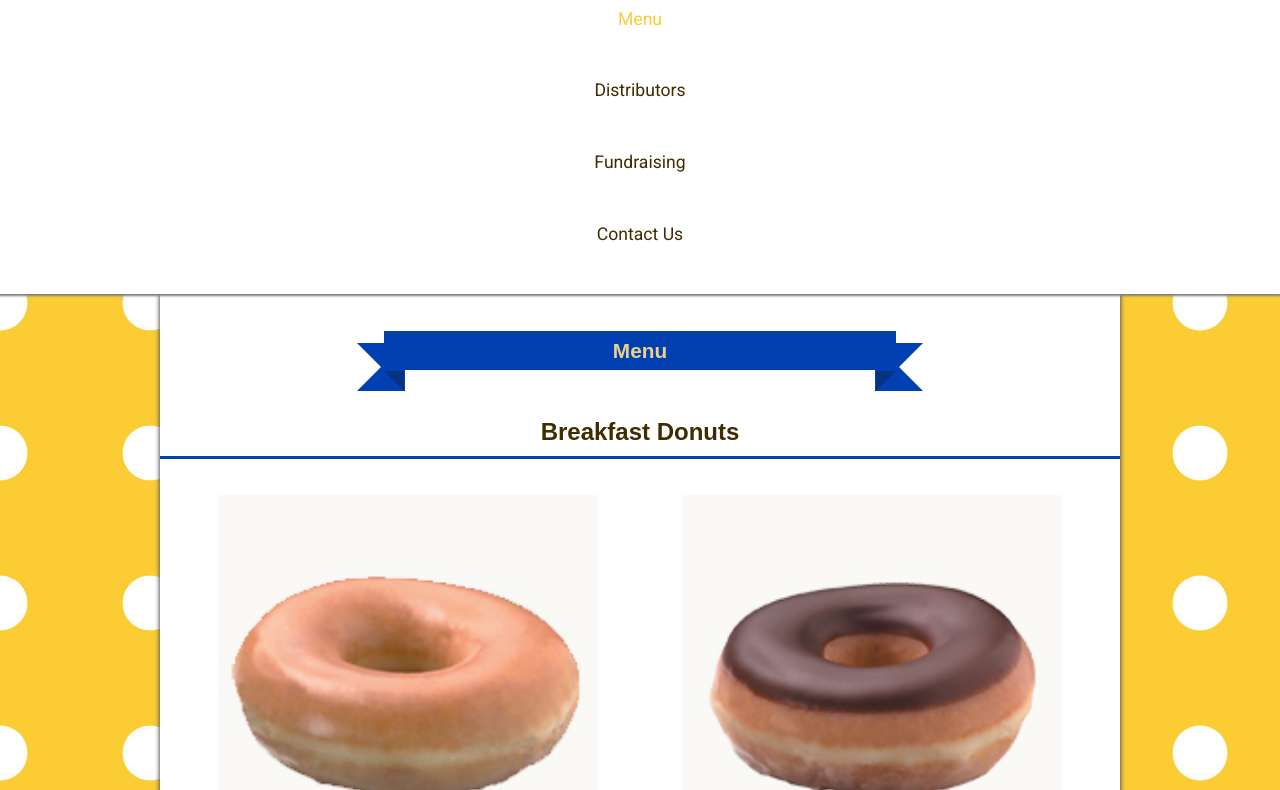
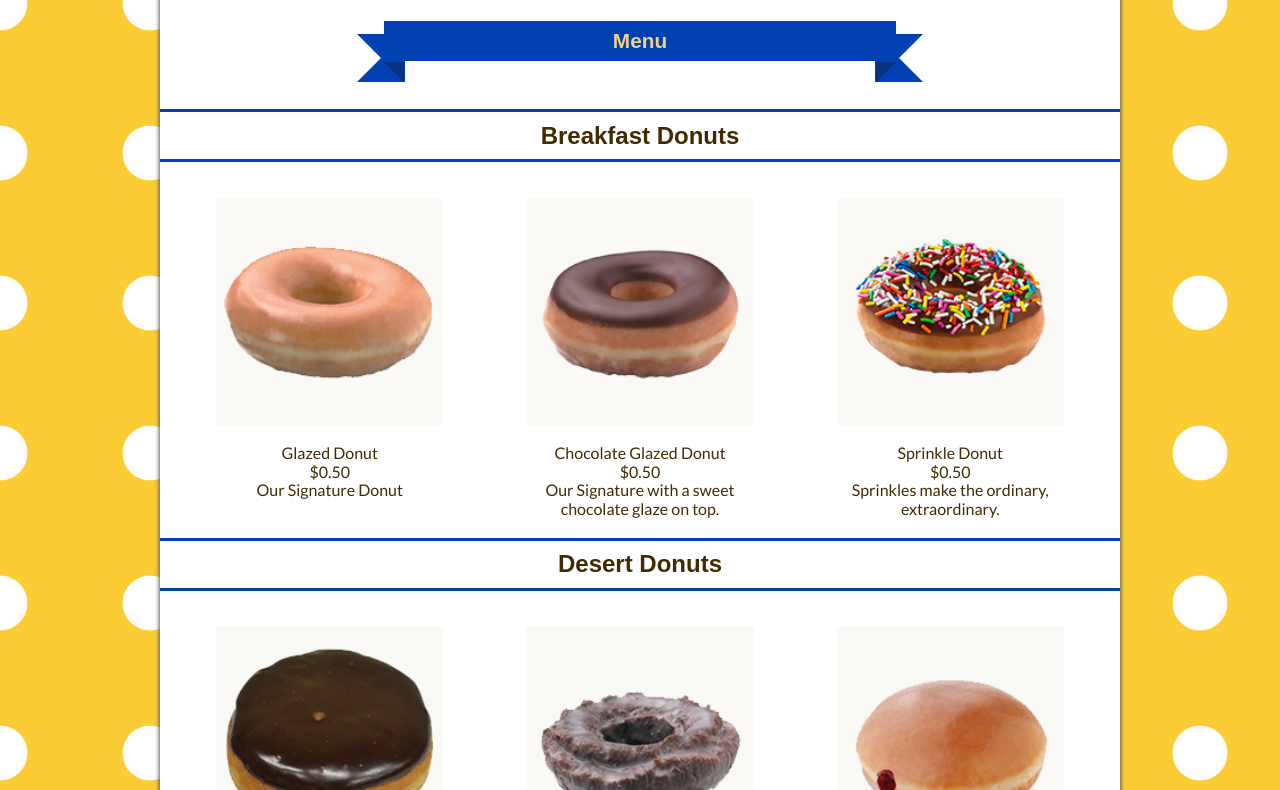
Before and after one commit to cjohnson1088/project_final3_johnson_caitlin, a plain HTML site: page menu.html in a window 1280 px wide. Shown: the part 147-937 px from the top of the page. Drawn offline with Linux system fonts and the light colour scheme.

Commit message:
add media query at 900px to menu page

```diff
--- a/css/menu.css
+++ b/css/menu.css
@@ -133,7 +133,8 @@ main article section {
 main h2 {
     font-family: quimby-mayoral, sans-serif;
     border-bottom: #0140b1 solid 3px;
-    padding-bottom: 1%;
+    border-top: #0140b1 solid 3px;
+    padding: 1% 0;
 }
 
 figure img {
@@ -160,6 +161,15 @@ footer img {
 
 footer p {
     margin: 0;
+    font-size: 1.75em;
+}
+
+#copyright {
+    font-size: 1em;
+}
+
+.bold {
+    font-weight: bold;
 }
 
 @media (min-width: 700px) {
@@ -167,4 +177,32 @@ footer p {
         width: 48%;
         display: inline-grid;
     }
+    header {
+        text-align: inherit;
+    }
+    header img {
+        border-bottom: none;
+    }
+    nav {
+        display: inline-block;
+        position: absolute;
+        top: 3em;
+        right: 0;
+    }
+    nav ul {
+        display: inline-flex;
+    }
+    nav ul li a {
+        padding: 0 1em;
+    }
+    #call-ahead {
+        width: 25%;
+        margin: auto;
+    }
 }
+
+@media (min-width: 900px) {
+    main article section {
+        width: 32%;
+    }
+}
```
